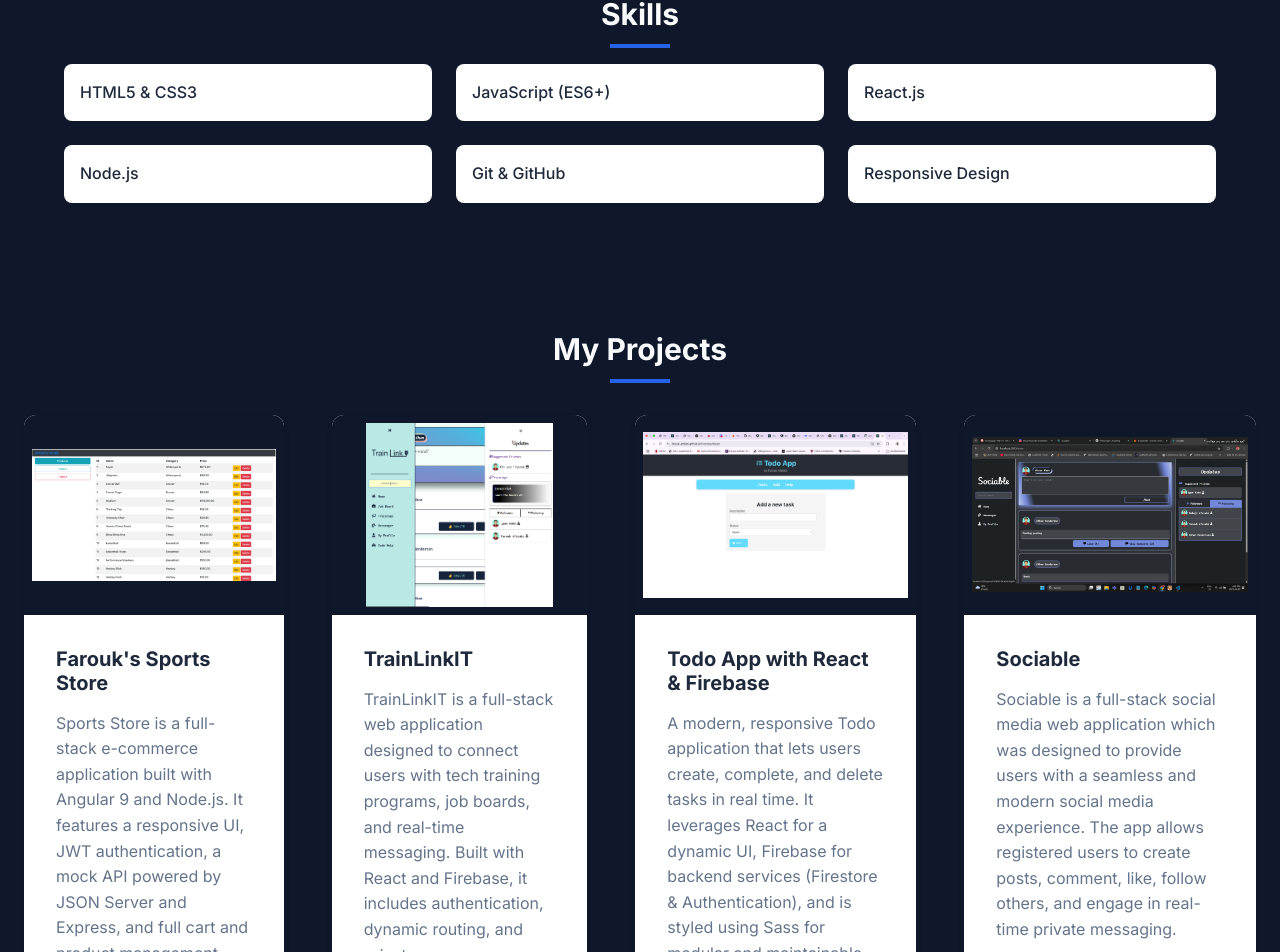
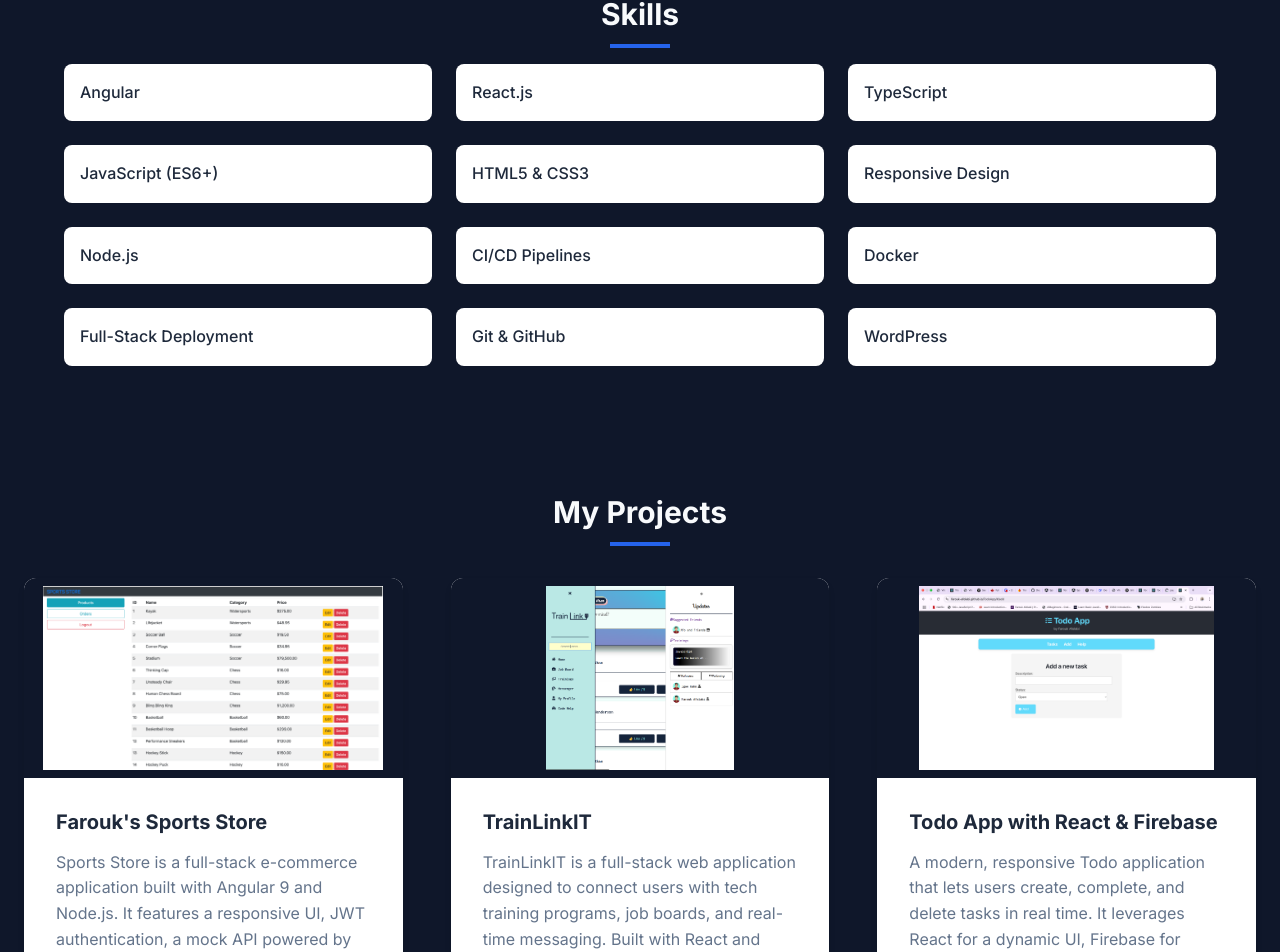
Before and after one commit to farouk-afolabi/Portfolio12345, a React (Vite) app: page / in a window 1280 px wide. Shown: the part 1452-2404 px from the top of the page. Built offline with nearby package versions, Linux system fonts and the light colour scheme.

Commit message:
added more skills & adjusted my project display to grid from flex

```diff
--- a/src/components/Projects.jsx
+++ b/src/components/Projects.jsx
@@ -35,9 +35,8 @@
 `;
 
 const ProjectsGrid = styled(motion.div)`
-  display: flex;
-
-
+  display: grid;
+  grid-template-columns: repeat(auto-fill, minmax(350px, 1fr));
   gap: ${theme.spacing.xl};
 `;
 
@@ -47,7 +46,6 @@
   overflow: hidden;
   box-shadow: 0 4px 6px rgba(0, 0, 0, 0.1);
   transition: ${theme.transitions.default};
-
   &:hover {
     transform: translateY(-5px);
     box-shadow: 0 8px 12px rgba(0, 0, 0, 0.2);
--- a/src/components/Skills.jsx
+++ b/src/components/Skills.jsx
@@ -56,12 +56,21 @@
 
 const Skills = () => {
   const skills = [
+    'Angular',
+    'React.js',
+    'TypeScript',
+    'JavaScript (ES6+)',
     'HTML5 & CSS3',
-    'JavaScript (ES6+)',
-    'React.js',
+    'Responsive Design',
     'Node.js',
+    'CI/CD Pipelines',
+    'Docker',
+    'Full-Stack Deployment',
     'Git & GitHub',
-    'Responsive Design',
+    'WordPress',
+
+
+
   ];
 
   return (
```
